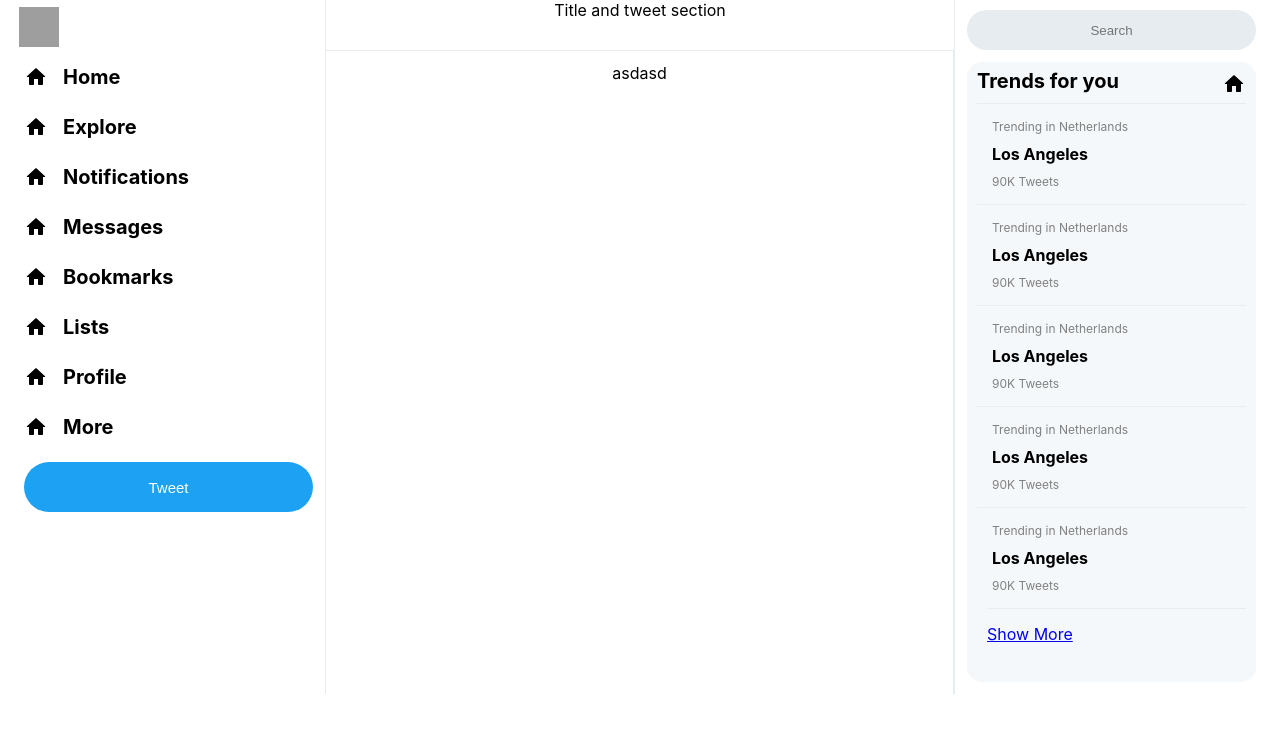
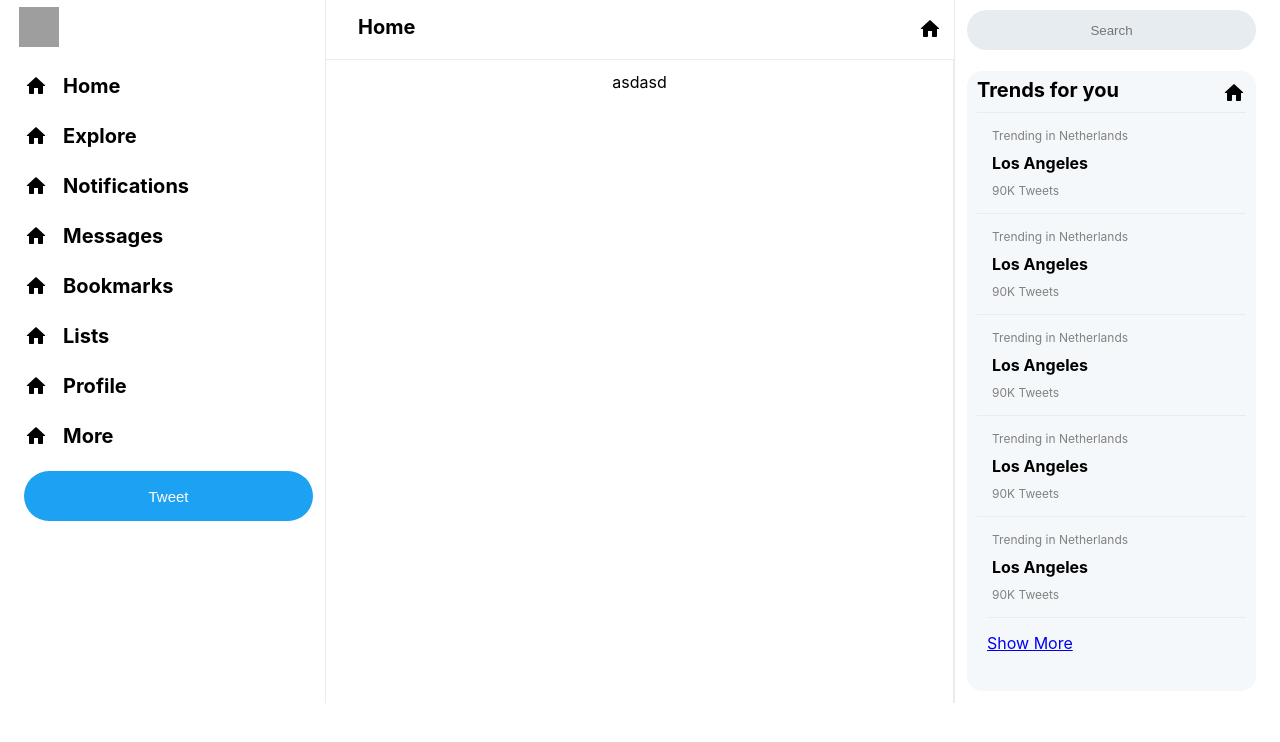
Before and after one commit to okandavut/react-twitter-clone, a React (Create React App) app: page / in a window 1280 px wide. Shown: the top 742 px of the page. Built offline with nearby package versions, Linux system fonts and the light colour scheme; grey boxes are pictures that could not be loaded.

Commit message:
Send tweet section developed & commented

```diff
--- /dev/null
+++ b/src/components/SendTweet/sendtweet.css
@@ -0,0 +1,45 @@
+.send-tweet {
+  display: flex;
+  flex-direction: row;
+  justify-content: space-between;
+  align-content: flex-start;
+  border-top: 0.5px solid #e6ecf0;
+}
+.profile-image {
+  border-radius: 30px;
+  margin-top: 10px;
+}
+.send-tweet-box {
+  width: 85%;
+  height: 70px;
+  border: 0px;
+  text-align: center;
+  margin-right: 20px;
+  font-size: 20px;
+  text-align: left;
+}
+.send-iconset {
+  display: flex;
+  flex-direction: row;
+  justify-content: space-between;
+}
+.send-iconset button {
+  width: 80px;
+  color: rgb(255, 255, 255);
+  background-color: #1da1f2;
+  height: 40px;
+  font-size: 15px;
+  border: 0px;
+  border-bottom-left-radius: 9999px;
+  border-bottom-right-radius: 9999px;
+  border-top-left-radius: 9999px;
+  border-top-right-radius: 9999px;
+  font-weight: lighter;
+  margin-right: 10px;
+}
+.send-iconset button:hover {
+  background-color: #1a91da;
+}
+.send-iconset .icons{
+    margin: 10px 0px 0px 65px;
+}
--- /dev/null
+++ b/src/components/SendTweet/sendtweet.js
@@ -0,0 +1,39 @@
+import React from "react";
+import HomeRoundedIcon from "@material-ui/icons/HomeRounded";
+
+import "./sendtweet.css";
+
+function SendTweet() {
+  return (
+    <React.Fragment>
+      <div className="send-tweet">
+        <img
+          src="https://pbs.twimg.com/profile_images/1248539396065783808/gdMpvB-S_400x400.jpg"
+          alt=""
+          width="50px"
+          height="50px"
+          className="profile-image"
+        ></img>
+        <input
+          type="text"
+          placeholder="What's Happening"
+          className="send-tweet-box"
+        ></input>
+      </div>
+      <div className="send-iconset">
+        <div className="icons">
+          <HomeRoundedIcon />
+          <HomeRoundedIcon />
+          <HomeRoundedIcon />
+          <HomeRoundedIcon />
+          <HomeRoundedIcon />
+        </div>
+        <div>
+          <button type="button">Tweet </button>
+        </div>
+      </div>
+    </React.Fragment>
+  );
+}
+
+export default SendTweet;
--- a/src/components/TweetButton/tweetbutton.js
+++ b/src/components/TweetButton/tweetbutton.js
@@ -4,7 +4,7 @@ import HomeRoundedIcon from '@material-ui/icons/HomeRounded';
 function Menu() {
   return (
     <div className="button-container">
-      <button type="button" className={"tweet-button"}>Tweet</button>
+      <button type="button" className="tweet-button">Tweet</button>
     </div>
   );
 }
--- /dev/null
+++ b/src/components/TweetSection/tweetsection.css
@@ -0,0 +1,24 @@
+.tweet-section {
+  width: 100%;
+  padding: 10px;
+}
+.tweet-header {
+  display: flex;
+  flex-direction: row;
+  justify-content: space-between;
+
+}
+.tweet-title {
+  font-size: 20px;
+  font-weight: bold;
+  margin-top: 5px;
+  margin-bottom: 10px;
+  text-align: left;
+  margin-left: 10px;
+}
+
+.tweet-icon{
+    margin-top: 7px;
+    text-align: left;
+    margin-right: 10px;
+}
--- a/src/components/TweetSection/tweetsection.js
+++ b/src/components/TweetSection/tweetsection.js
@@ -1,9 +1,21 @@
-import React from 'react';
+import React from "react";
+import HomeRoundedIcon from "@material-ui/icons/HomeRounded";
+import SendTweet from "../SendTweet/sendtweet";
+
+import "./tweetsection.css";
 
 function TweetSection() {
   return (
-    <div className="App">
-        Title and tweet section
+    <div className="tweet-section">
+      <div className="tweet-header">
+        <span className="tweet-title">Home</span>
+        <span className="tweet-icon">
+          <HomeRoundedIcon />
+        </span>
+      </div>
+      {/* <div className="send-tweet-section">
+        <SendTweet />
+      </div> */}
     </div>
   );
 }
```
